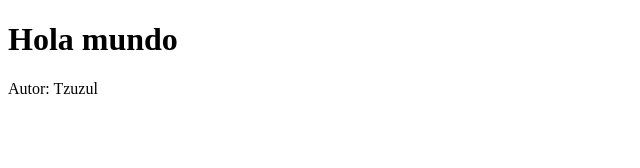
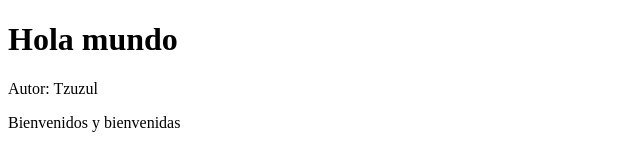
Before and after one commit to Tzuzul/tzuzul.github.io, a plain HTML site: page index.html in a window 1280 px wide. Shown: the whole page, without its empty margins (0-640 px from the left). Drawn offline with Linux system fonts and the light colour scheme.

Commit message:
Se agrego la bienvenida

```diff
--- a/index.html
+++ b/index.html
@@ -9,5 +9,7 @@
 <body>
     <h1>Hola mundo</h1>
     <p>Autor: Tzuzul</p>
+
+    <p>Bienvenidos y bienvenidas</p>
 </body>
 </html>
```
